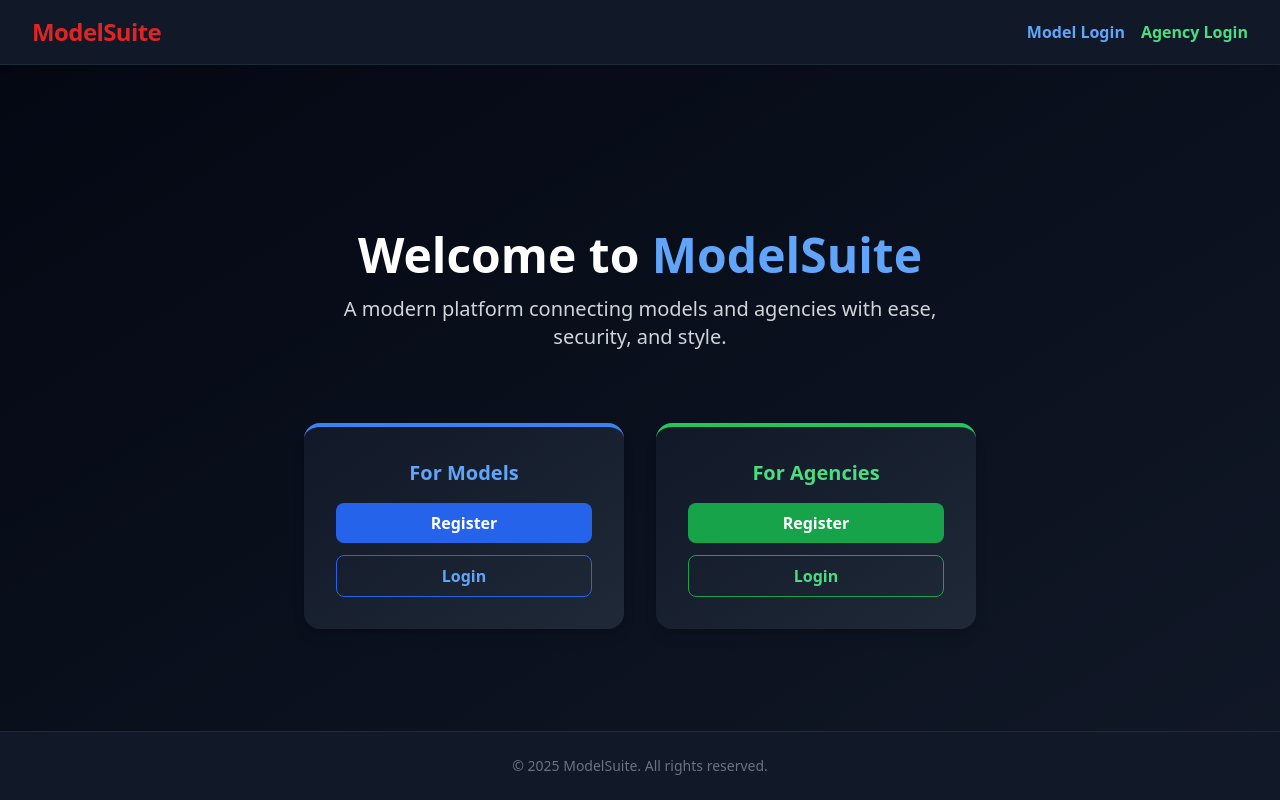
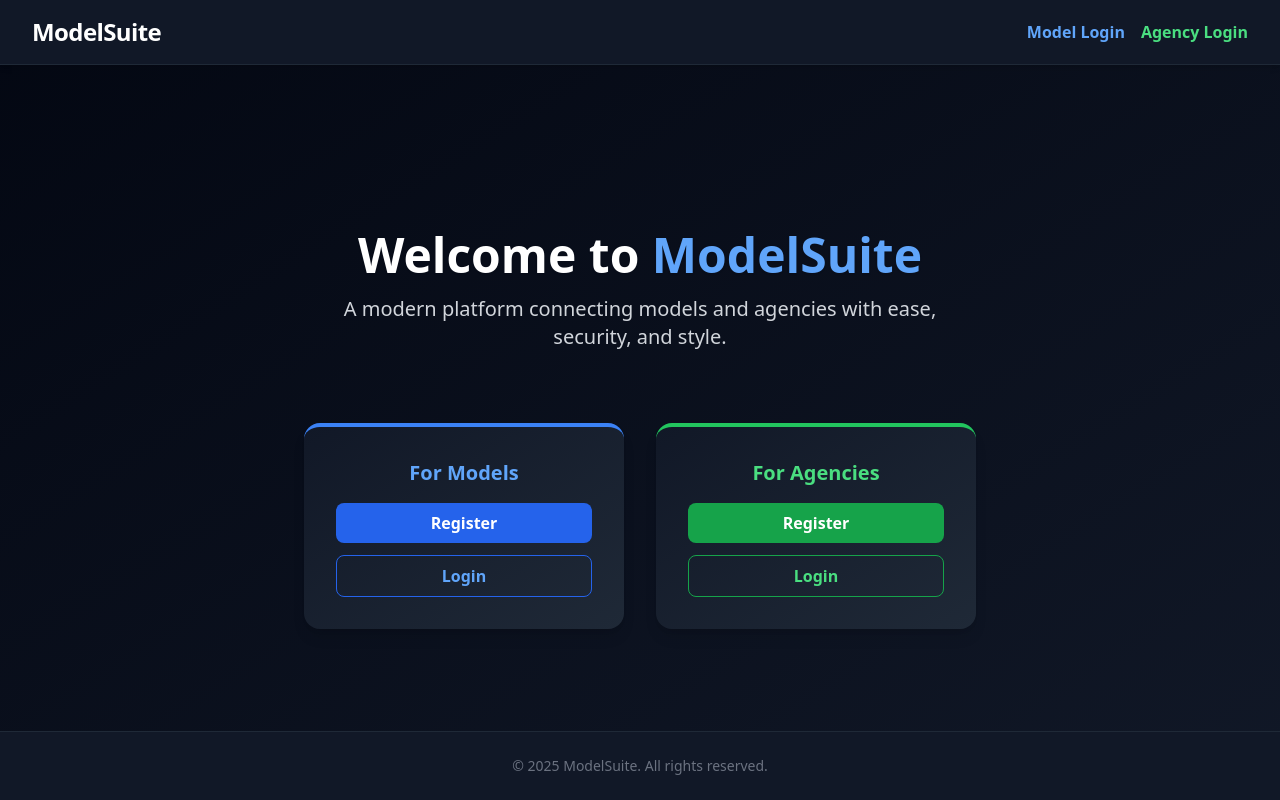
Before and after one commit to dev9914/modelsuite-frontend, a React (Vite) app: page / in a window 1280 px wide. Built offline with nearby package versions, Linux system fonts and the light colour scheme; no server answers.

Commit message:
testing done

```diff
--- a/src/pages/Home/Home.jsx
+++ b/src/pages/Home/Home.jsx
@@ -4,7 +4,7 @@
 const Home = () => (
   <div className="min-h-screen bg-gradient-to-br from-gray-950 to-gray-900 text-white flex flex-col">
     <nav className="bg-gray-900 border-b border-gray-800 shadow-md py-4 px-8 flex justify-between items-center">
-      <h1 className="text-2xl font-extrabold tracking-tight text-red-600">ModelSuite</h1>
+      <h1 className="text-2xl font-extrabold tracking-tight text-white">ModelSuite</h1>
       <div className="space-x-4">
         <Link to="/model/login" className="text-blue-400 hover:text-blue-200 font-semibold transition">Model Login</Link>
         <Link to="/agency/login" className="text-green-400 hover:text-green-200 font-semibold transition">Agency Login</Link>
```
